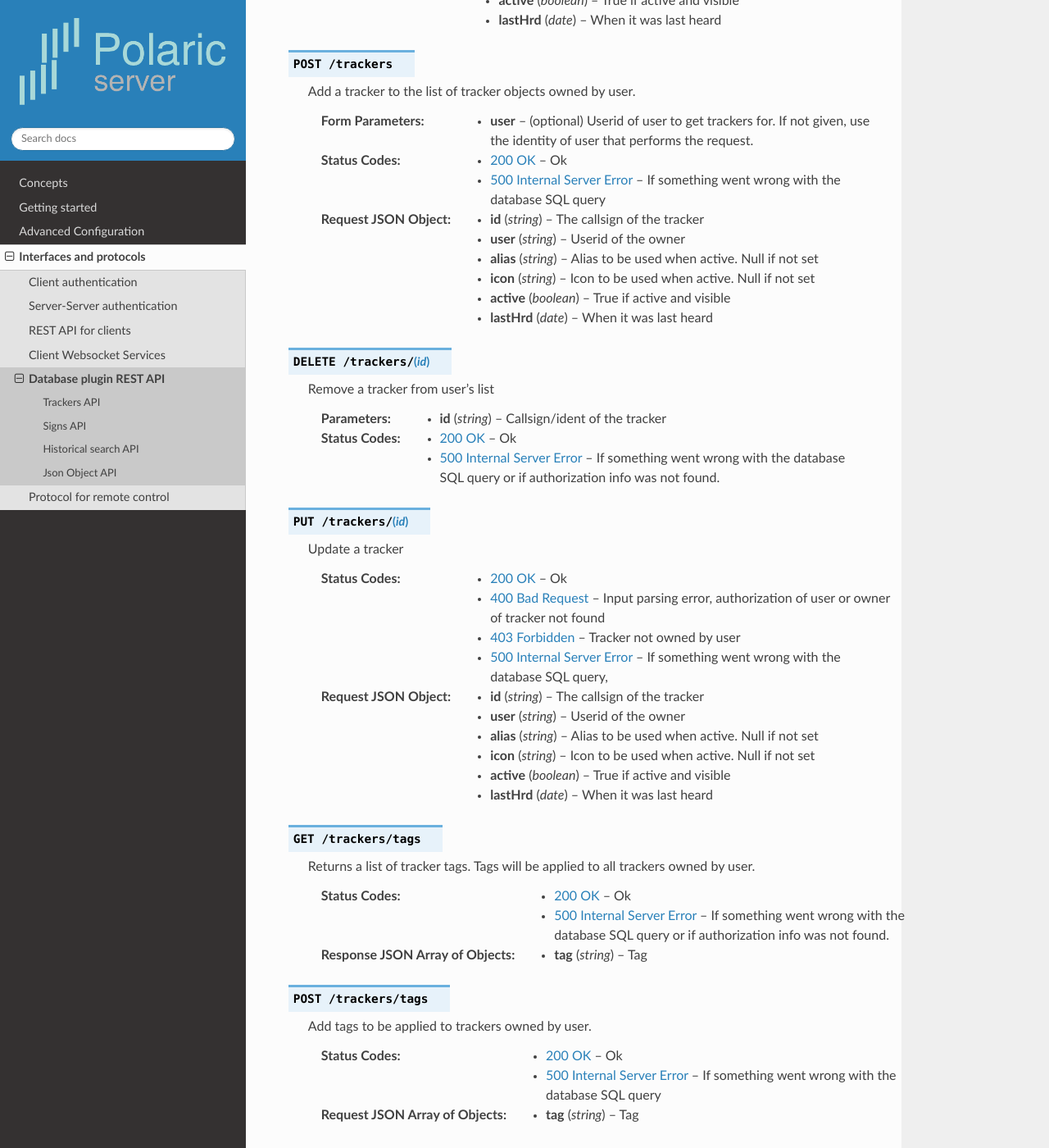
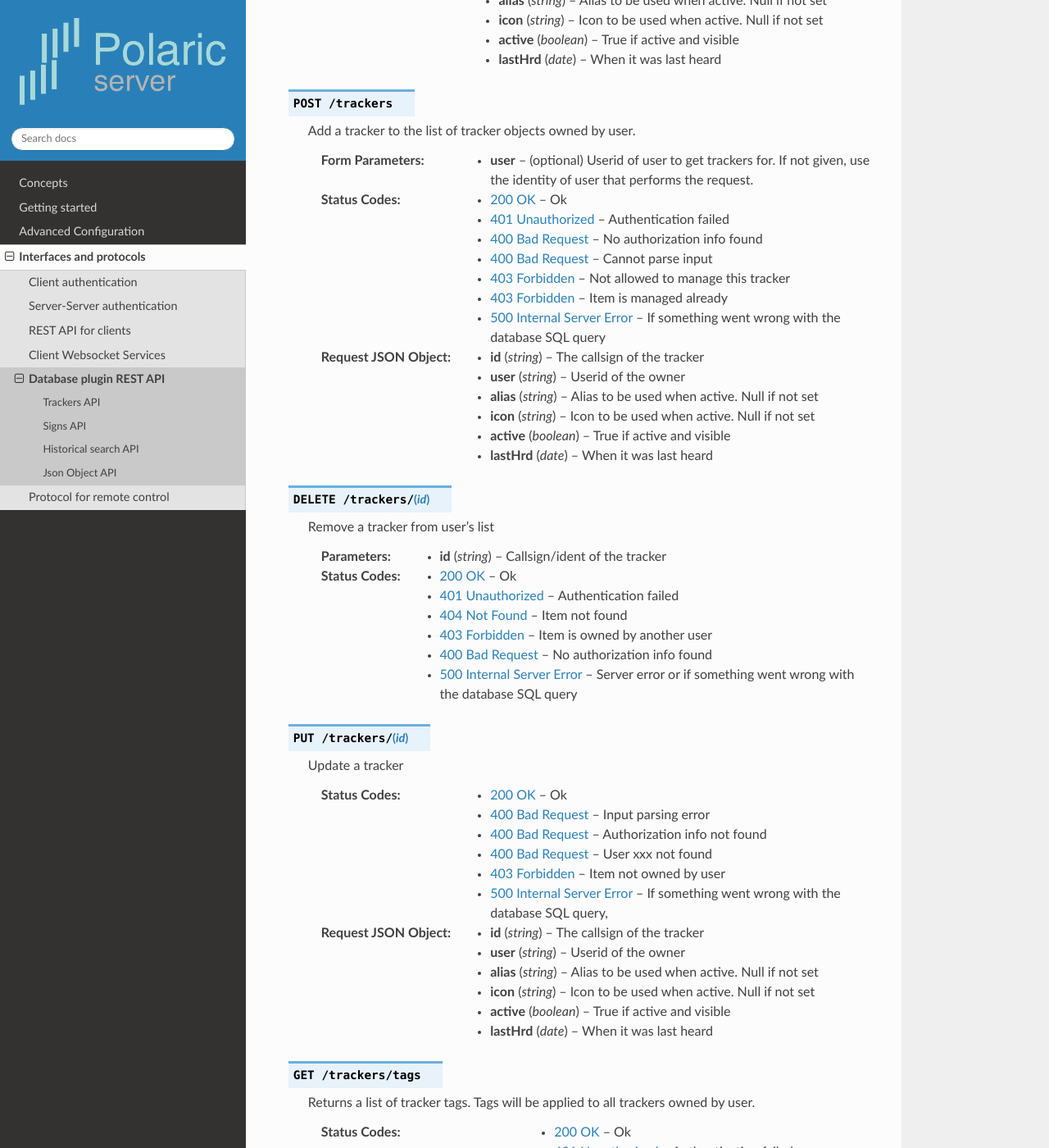
Before and after one commit to joakimsk/docs, a Sphinx documentation site: the page built from docs/restapi2.rst, in a window 1280 px wide and 1400 px high, scrolled down 1158 px. Shown: the whole window at 82% size. Built offline with Sphinx 7.4.7 and the Read the Docs theme 2.0.0, drawn with Linux system fonts in a browser that asks for light colours; some of the changed text lies outside the part shown.

Commit message:
Update restapi2.rst

```diff
--- a/docs/restapi2.rst
+++ b/docs/restapi2.rst
@@ -34,10 +34,12 @@
 
 .. http:get:: /trackers
 
-   Returns a list of tracker objects owned by user.
+   Returns a list of tracker objects owned by user or by the user given as request parameter 'user'.
 
    :form user: (optional) Userid of user to get trackers for. If not given, use the identity of user that performs the request.
    :status 200: Ok
+   :status 401: Authentication failed
+   :status 400: No authorization info found
    :status 500: If something went wrong with the database SQL query
 
    :>json string id: The callsign of the tracker
@@ -54,6 +56,11 @@
 
    :form user: (optional) Userid of user to get trackers for. If not given, use the identity of user that performs the request.
    :status 200: Ok
+   :status 401: Authentication failed
+   :status 400: No authorization info found
+   :status 400: Cannot parse input
+   :status 403: Not allowed to manage this tracker
+   :status 403: Item is managed already
    :status 500: If something went wrong with the database SQL query
 
    :<json string id: The callsign of the tracker
@@ -70,7 +77,11 @@
 
    :parameter string id: Callsign/ident of the tracker
    :status 200: Ok
-   :status 500: If something went wrong with the database SQL query or if authorization info was not found.
+   :status 401: Authentication failed
+   :status 404: Item not found
+   :status 403: Item is owned by another user
+   :status 400: No authorization info found
+   :status 500: Server error or if something went wrong with the database SQL query
 
 
 .. http:put:: /trackers/(id)
@@ -78,8 +89,10 @@
    Update a tracker
 
    :status 200: Ok
-   :status 400: Input parsing error, authorization of user or owner of tracker not found
-   :status 403: Tracker not owned by user
+   :status 400: Input parsing error
+   :status 400: Authorization info not found
+   :status 400: User xxx not found
+   :status 403: Item not owned by user
    :status 500: If something went wrong with the database SQL query,
 
    :<json string id: The callsign of the tracker
@@ -95,7 +108,9 @@
    Returns a list of tracker tags. Tags will be applied to all trackers owned by user.
 
    :status 200: Ok
-   :status 500: If something went wrong with the database SQL query or if authorization info was not found.
+   :status 401: Authentication failed
+   :status 400: No authorization info found
+   :status 500: If something went wrong with the database SQL query
    :>jsonarr string tag: Tag
 
 
@@ -104,6 +119,8 @@
    Add tags to be applied to trackers owned by user.
 
    :status 200: Ok
+   :status 401: Authentication failed
+   :status 400: No authorization info found
    :status 500: If something went wrong with the database SQL query
    :<jsonarr string tag: Tag
 
```
